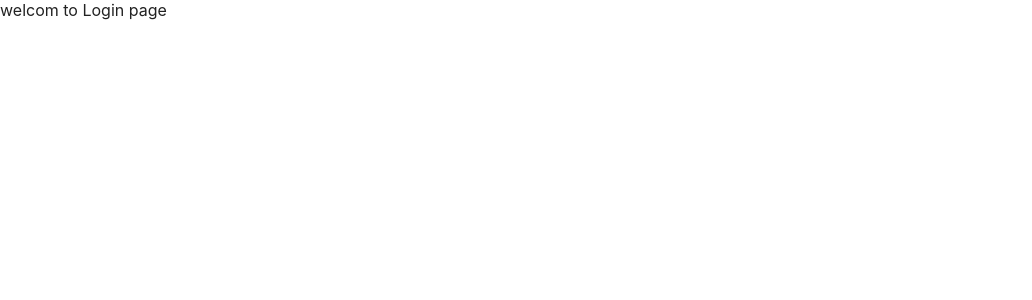
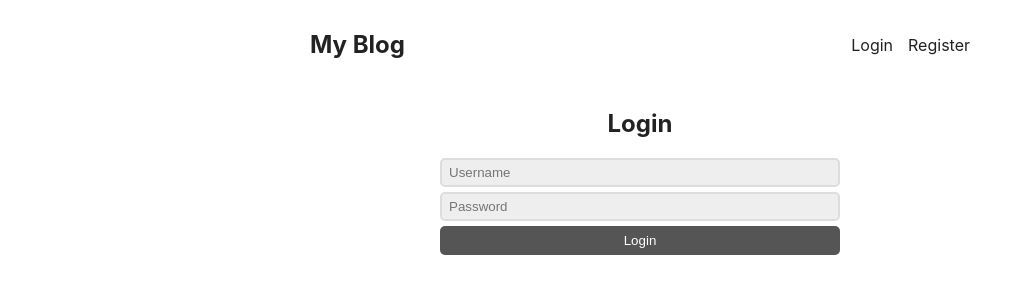
Before and after one commit to MohitpanwarO9/blogPost_react-, a React (Create React App) app: page /login in a window 1280 px wide. Shown: the top 300 px of the page, without its empty margins (0-1032 px from the left). Built offline with nearby package versions, Linux system fonts and the light colour scheme.

Commit message:
created login/register changed routes

```diff
--- a/src/App.css
+++ b/src/App.css
@@ -1,3 +1,6 @@
+*{
+    box-sizing: border-box;
+}
 
 body{
     color: #222;
@@ -62,3 +65,31 @@ div.post p.summary{
     margin: 10px 0;
     line-height: 1.4rem;
 }
+
+form.login , form.register {
+    max-width: 400px;
+    margin: 0 auto;
+}
+
+input{
+    display: block;
+    margin-bottom: 5px;
+    width: 100%;
+    padding: 5px 7px;
+    border: 2px solid #ddd;
+    border-radius: 5px;
+    background-color: #eee;
+}
+button{
+    width: 100%;
+    display: block;
+    background-color: #555;
+    border: 0;
+    color: #fff;
+    border-radius: 5px;
+    padding: 7px 0px;
+}
+form h2{
+    text-align: center;
+
+}
--- a/src/App.js
+++ b/src/App.js
@@ -4,20 +4,17 @@ import Header from './components/Header';
 import {Route,Routes} from "react-router-dom";
 import Login from './components/Login';
 import Register from './components/Register';
+import Layout from './components/Layout';
+import IndexPage from './components/IndexPage';
 
 function App() {
   return (
       <Routes>
-        <Route index element={
-          <main>
-            <Header/>
-            <Post/>
-          </main>
-        }/>
-
-        <Route path={'/login'} element={<Login/>}/>
-        <Route path={'/register'} element={<Register/>}/>
-
+        <Route path='/' element={<Layout/>}>
+          <Route index element={<IndexPage/>}/>
+          <Route path="/login" element={<Login/>}/>
+          <Route path="/register" element={<Register/>}/>
+        </Route>
       </Routes>
 
   );
--- a/src/components/Header.jsx
+++ b/src/components/Header.jsx
@@ -6,7 +6,7 @@ function Header() {
 return (
 
     <header>
-        <a href = "" className ="logo" >My Blog</a>
+        <Link to = "/" className ="logo" >My Blog</Link>
         <nav>
           <Link to ="/login">Login</Link>
           <Link to ="/register">Register</Link>
--- /dev/null
+++ b/src/components/IndexPage.jsx
@@ -0,0 +1,14 @@
+import React from 'react'
+import Post from './Post'
+
+function IndexPage() {
+  return (
+    <>
+        <Post/>
+        <Post/>
+        <Post/>
+    </>
+  )
+}
+
+export default IndexPage
--- /dev/null
+++ b/src/components/Layout.jsx
@@ -0,0 +1,14 @@
+import React from 'react'
+import { Outlet } from 'react-router-dom'
+import Header from './Header'
+
+function Layout() {
+  return (
+    <main>
+        <Header/>
+        <Outlet/>
+    </main>
+  )
+}
+
+export default Layout
--- a/src/components/Login.jsx
+++ b/src/components/Login.jsx
@@ -2,7 +2,12 @@ import React from 'react'
 
 function Login() {
   return (
-    <div>welcom to Login page</div>
+    <form action='' className='login'>
+      <h2>Login</h2>
+      <input type='text' placeholder='Username'/>
+      <input type='password' placeholder='Password'/>
+      <button>Login</button>
+    </form>
   )
 }
 
--- a/src/components/Register.jsx
+++ b/src/components/Register.jsx
@@ -2,7 +2,12 @@ import React from 'react'
 
 function Register() {
   return (
-    <div>welcome to Register</div>
+    <form action='' className='register'>
+      <h2>Register</h2>
+      <input type='text' placeholder='Username'/>
+      <input type='password' placeholder='Password'/>
+      <button>Register</button>
+    </form>
   )
 }
 
```
